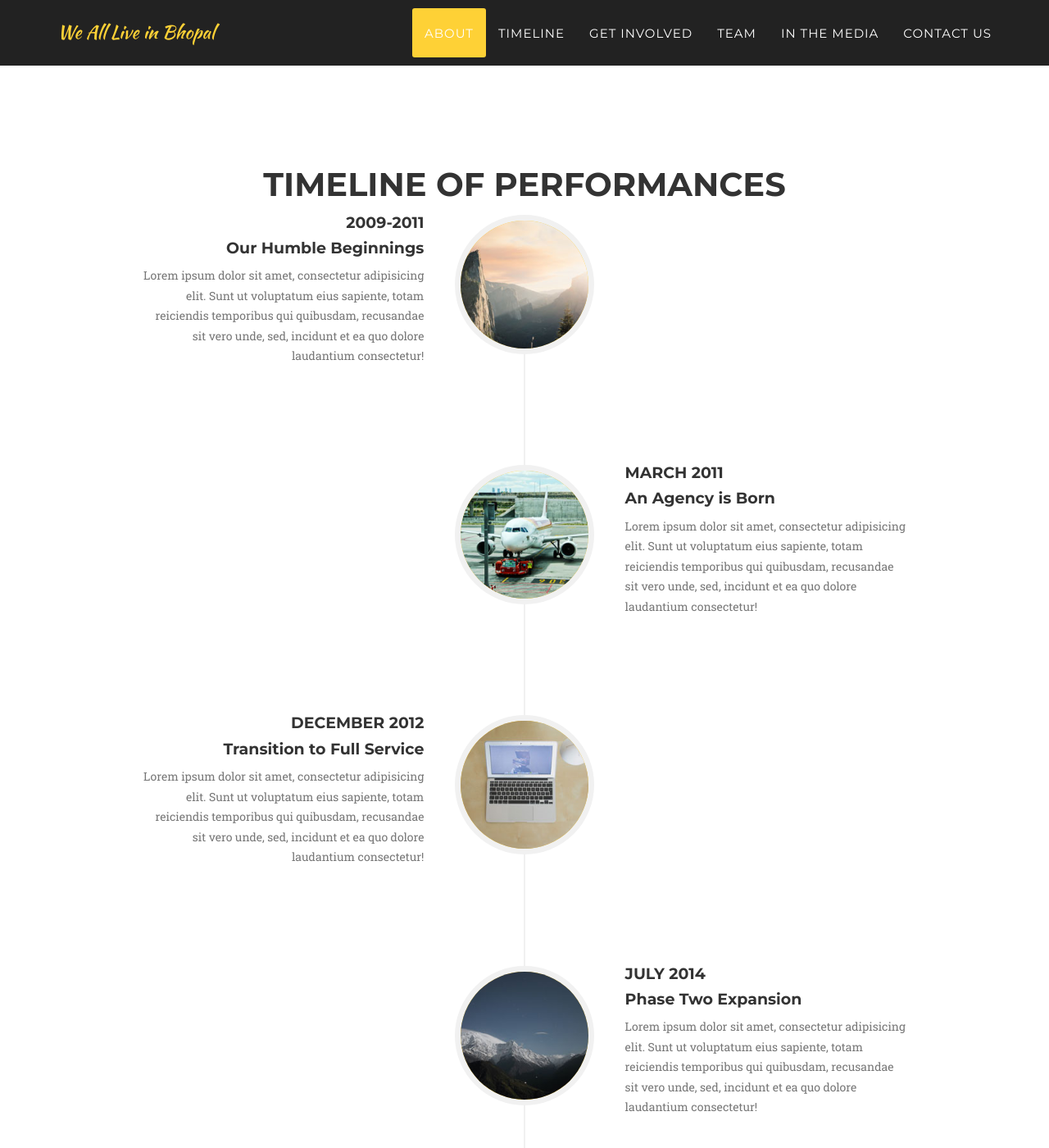
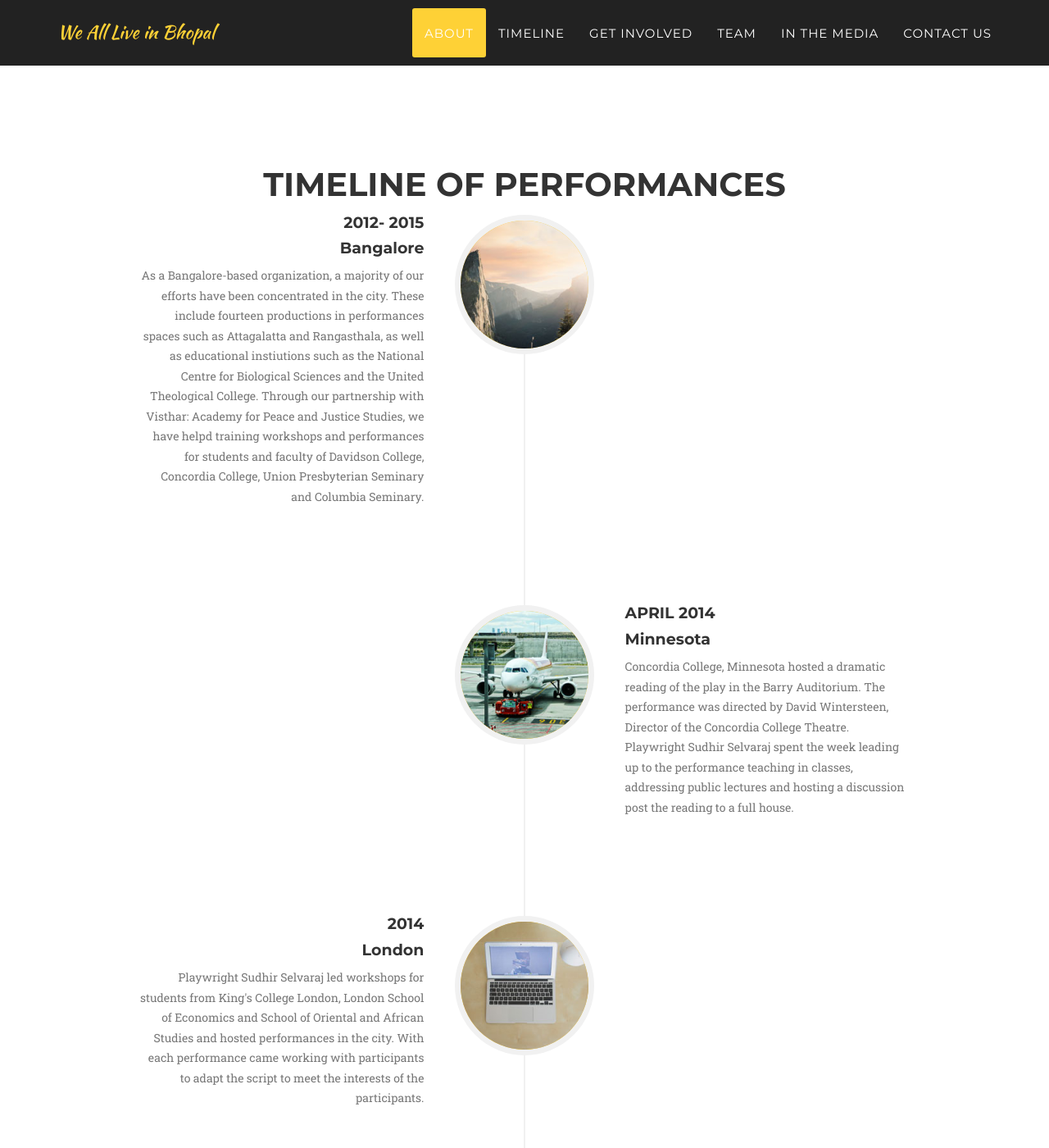
Before and after one commit to RATStheatre/Bhopal-materials, a Jekyll site: the page built from index.html, in a window 1280 px wide and 1400 px high, scrolled down 1666 px. Shown: the whole window at 82% size. Built offline with Jekyll 4.4.1, drawn with Linux system fonts in a browser that asks for light colours; some web fonts are replaced.

Commit message:
Changed Timeline
* edited 'about' section
* added details to timeline

```diff
--- a/_includes/playtimeline.html
+++ b/_includes/playtimeline.html
@@ -16,11 +16,11 @@
                             </div>
                             <div class="timeline-panel">
                                 <div class="timeline-heading">
-                                    <h4>2009-2011</h4>
-                                    <h4 class="subheading">Our Humble Beginnings</h4>
+                                    <h4>2012- 2015</h4>
+                                    <h4 class="subheading">Bangalore</h4>
                                 </div>
                                 <div class="timeline-body">
-                                    <p class="text-muted">Lorem ipsum dolor sit amet, consectetur adipisicing elit. Sunt ut voluptatum eius sapiente, totam reiciendis temporibus qui quibusdam, recusandae sit vero unde, sed, incidunt et ea quo dolore laudantium consectetur!</p>
+                                    <p class="text-muted"> As a Bangalore-based organization, a majority of our efforts have been concentrated in the city. These include fourteen productions in performances spaces such as Attagalatta and Rangasthala, as well as educational instiutions such as the National Centre for Biological Sciences and the United Theological College. Through our partnership with Visthar: Academy for Peace and Justice Studies, we have helpd training workshops and performances for students and faculty of Davidson College, Concordia College, Union Presbyterian Seminary and Columbia Seminary.</p>
                                 </div>
                             </div>
                         </li>
@@ -30,11 +30,11 @@
                             </div>
                             <div class="timeline-panel">
                                 <div class="timeline-heading">
-                                    <h4>March 2011</h4>
-                                    <h4 class="subheading">An Agency is Born</h4>
+                                    <h4>April 2014</h4>
+                                    <h4 class="subheading">Minnesota</h4>
                                 </div>
                                 <div class="timeline-body">
-                                    <p class="text-muted">Lorem ipsum dolor sit amet, consectetur adipisicing elit. Sunt ut voluptatum eius sapiente, totam reiciendis temporibus qui quibusdam, recusandae sit vero unde, sed, incidunt et ea quo dolore laudantium consectetur!</p>
+                                    <p class="text-muted">Concordia College, Minnesota hosted a dramatic reading of the play in the Barry Auditorium. The performance was directed by David Wintersteen, Director of the Concordia College Theatre. Playwright Sudhir Selvaraj spent the week leading up to the performance teaching in classes, addressing public lectures and hosting a discussion post the reading to a full house.</p>
                                 </div>
                             </div>
                         </li>
@@ -44,25 +44,11 @@
                             </div>
                             <div class="timeline-panel">
                                 <div class="timeline-heading">
-                                    <h4>December 2012</h4>
-                                    <h4 class="subheading">Transition to Full Service</h4>
+                                    <h4>2014</h4>
+                                    <h4 class="subheading">London</h4>
                                 </div>
                                 <div class="timeline-body">
-                                    <p class="text-muted">Lorem ipsum dolor sit amet, consectetur adipisicing elit. Sunt ut voluptatum eius sapiente, totam reiciendis temporibus qui quibusdam, recusandae sit vero unde, sed, incidunt et ea quo dolore laudantium consectetur!</p>
-                                </div>
-                            </div>
-                        </li>
-                        <li class="timeline-inverted">
-                            <div class="timeline-image">
-                                <img class="img-circle img-responsive" src="img/about/4.jpg" alt="">
-                            </div>
-                            <div class="timeline-panel">
-                                <div class="timeline-heading">
-                                    <h4>July 2014</h4>
-                                    <h4 class="subheading">Phase Two Expansion</h4>
-                                </div>
-                                <div class="timeline-body">
-                                    <p class="text-muted">Lorem ipsum dolor sit amet, consectetur adipisicing elit. Sunt ut voluptatum eius sapiente, totam reiciendis temporibus qui quibusdam, recusandae sit vero unde, sed, incidunt et ea quo dolore laudantium consectetur!</p>
+                                    <p class="text-muted">Playwright Sudhir Selvaraj led workshops for students from King's College London, London School of Economics and School of Oriental and African Studies and hosted performances in the city. With each performance came working with participants to adapt the script to meet the interests of the participants.</p>
                                 </div>
                             </div>
                         </li>
```
